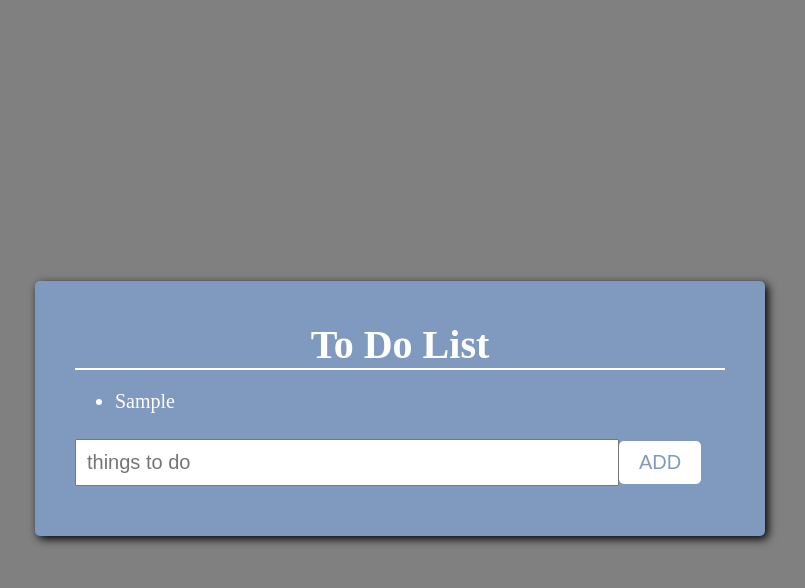
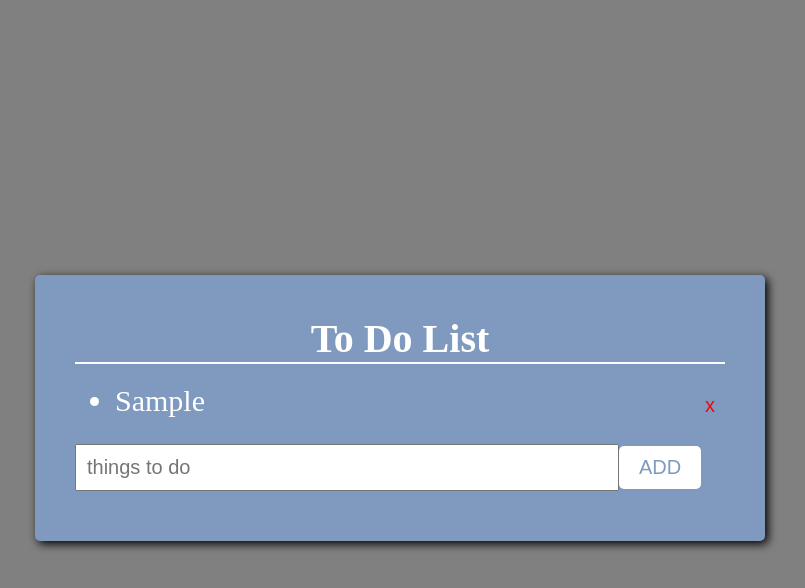
Before and after one commit to Rholla999/TODO-LIST, a React (Vite) app in the folder my-react-app/: page / in a window 1280 px wide. Both pictures are taken after typing "Sample" into the empty fields and a click on the button "ADD". Shown: the top 588 px of the page, without its empty margins (240-1045 px from the left). Built offline with nearby package versions, Linux system fonts and the light colour scheme.

Commit message:
removeBtn modified

```diff
--- a/my-react-app/src/Todo.jsx
+++ b/my-react-app/src/Todo.jsx
@@ -23,7 +23,9 @@ function Todo() {
             <h2>To Do List</h2>
             <ul>
                 {list.map((item, index) =>(
-                <li key={index} onClick={() =>removeItem(index)}> {item} </li>
+                <li key={index}> {item}
+                <button onClick={() => removeItem(index)} className='delBtn'>x</button>
+                </li>
                 ))}
             </ul>
             <input type="text" placeholder='things to do' id='addList' />
--- a/my-react-app/src/index.css
+++ b/my-react-app/src/index.css
@@ -23,7 +23,8 @@ body {
 }
 
 .container li {
-  font-size: 20px;
+  font-size: 30px;
+  margin-bottom: .5em;
 }
 
 input[type="text"] {
@@ -42,3 +43,26 @@ input[type="text"] {
   border-radius: 5px;
   cursor: pointer;
 }
+
+ul {
+  position: relative;
+}
+
+.container ul li .delBtn {
+  background: transparent;
+  color: red;
+  height: 35px;
+  width: 40px;
+  border: none;
+  border-radius: 5px;
+  cursor: pointer;
+  position: absolute;
+  right: 0;
+}
+
+
+.container ul li .delBtn:hover {
+  background: red;
+  color: #fff;
+  border: none;
+}
```
